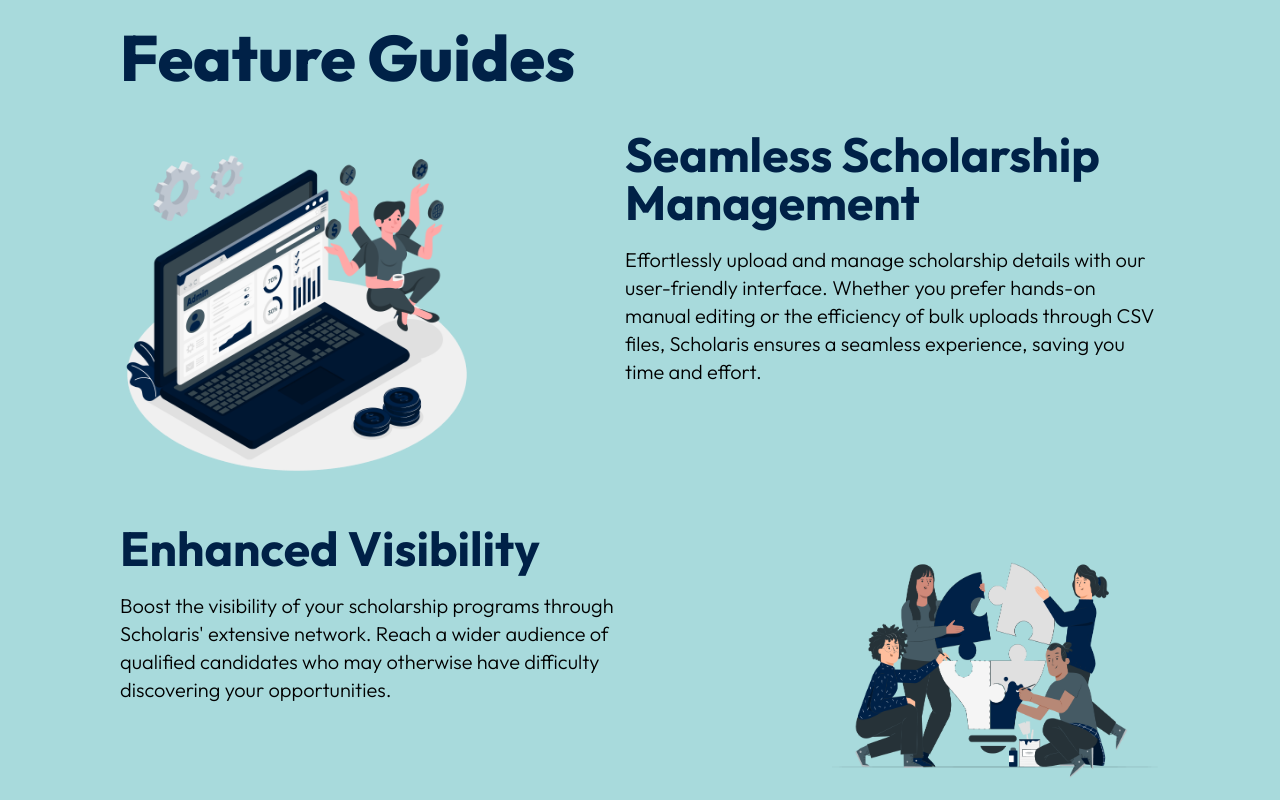
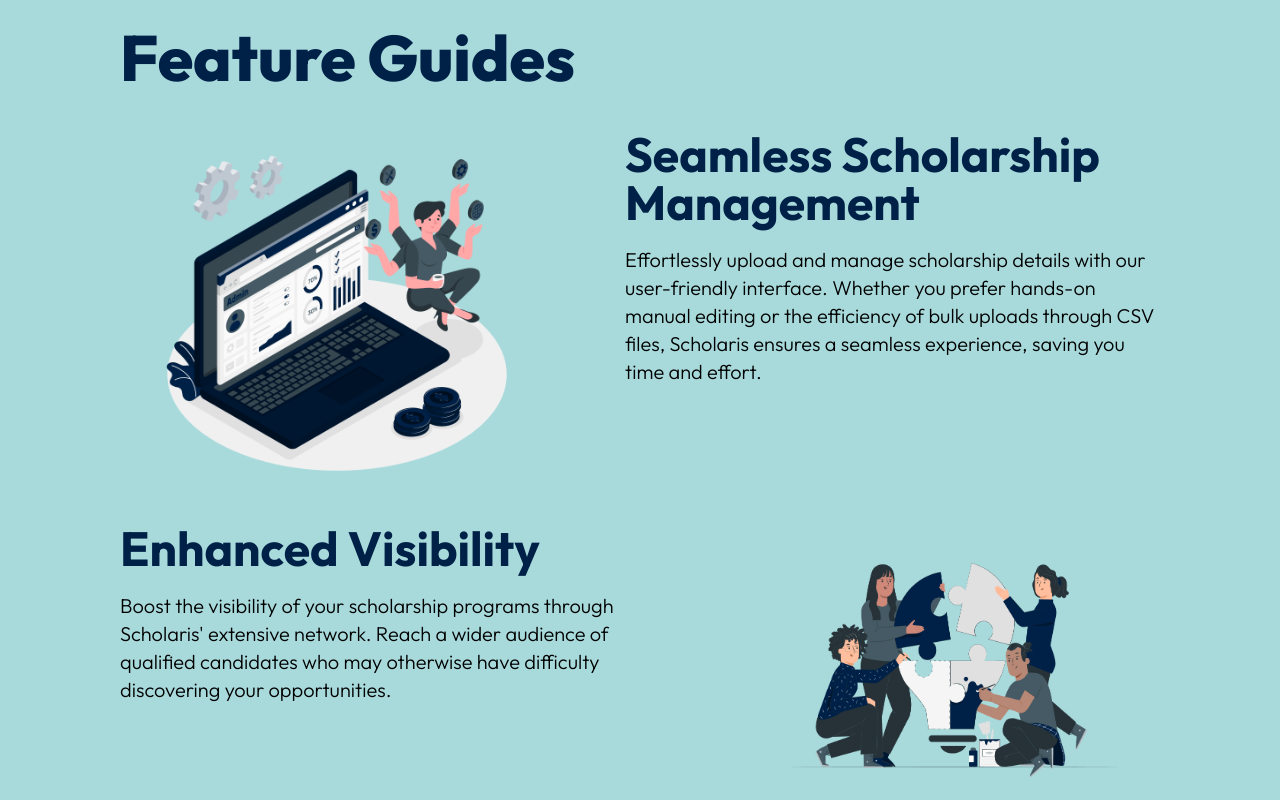
Before and after one commit to Sence1-inc/sp-scholaris-master, a React (Create React App) app in the folder frontend/: page /provider in a window 1280 px wide. Shown: the part 1040-1840 px from the top of the page. Built offline with nearby package versions, Linux system fonts and the light colour scheme.

Commit message:
adjusted gap of text and image

```diff
--- a/frontend/src/components/Feature/feature.css
+++ b/frontend/src/components/Feature/feature.css
@@ -16,7 +16,7 @@
 
 .featureGuides__feature {
     display: flex;
-    justify-content: space-between;
+    column-gap: 111px;
 }
 
 .featureGuides__feature-img {
```
